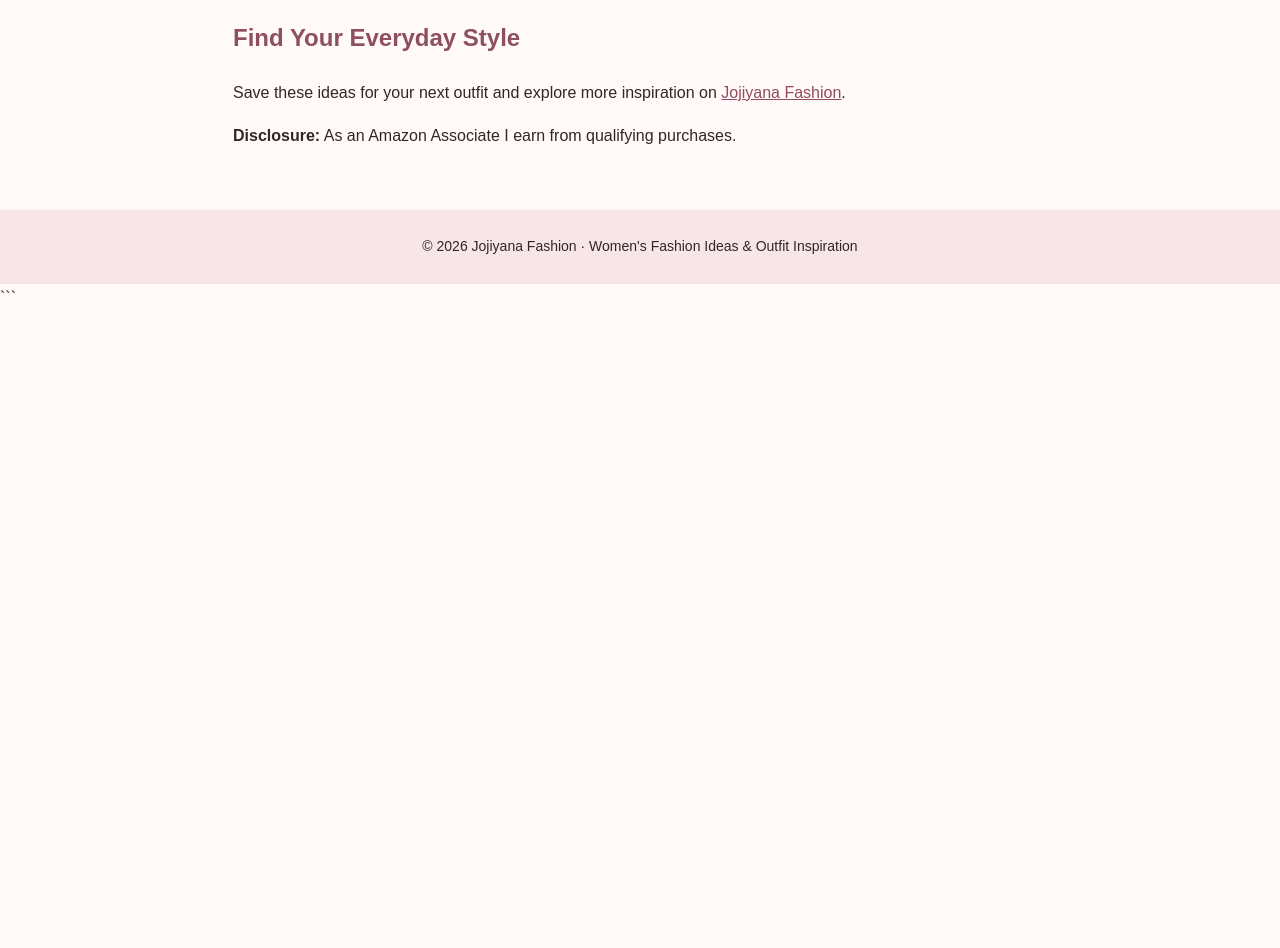
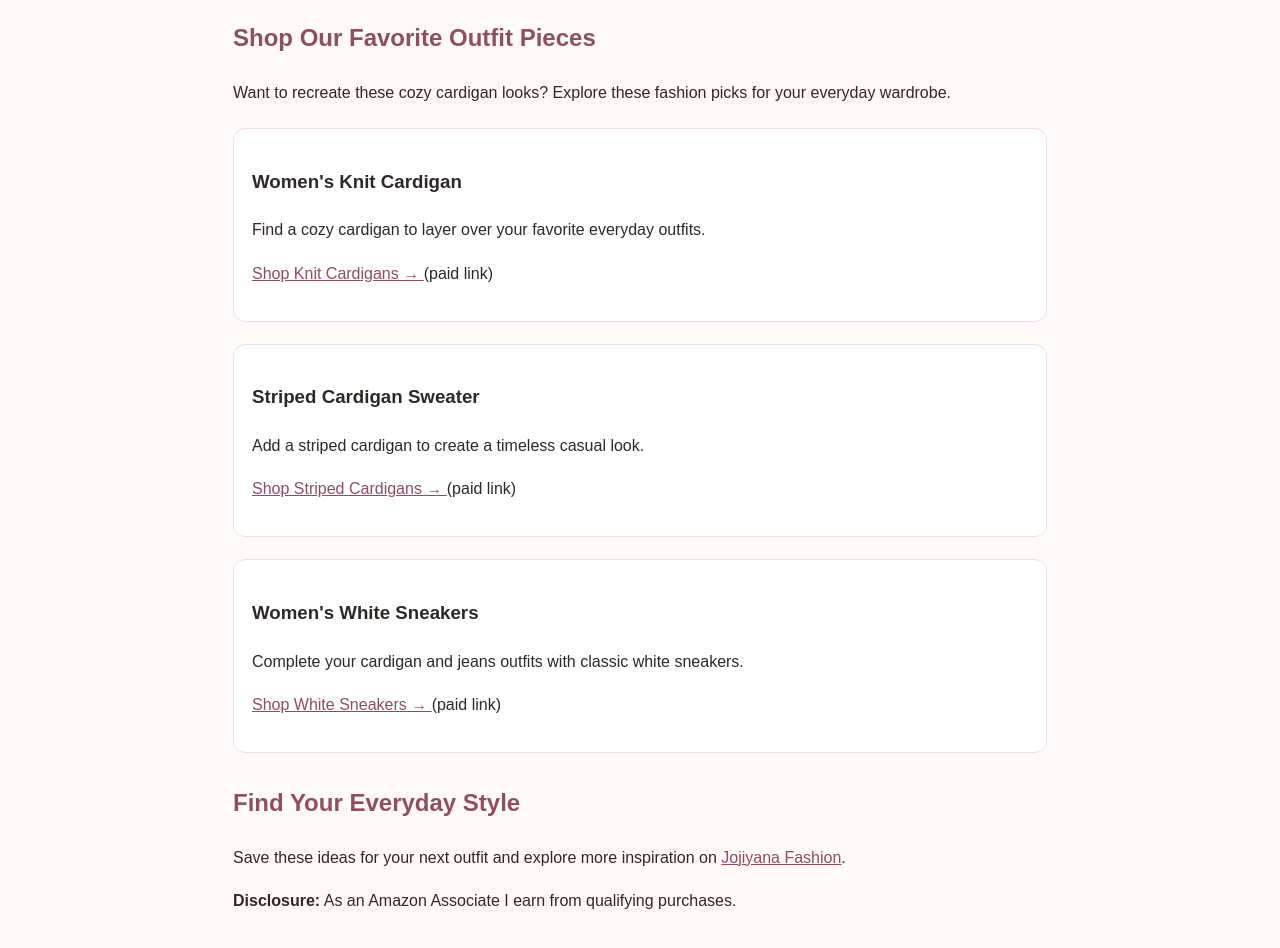
Before and after one commit to jstcreationss-cyber/jojiyana-fashion, a plain HTML site: page cardigan-sweater-outfits.html in a window 1280 px wide. Shown: the part 4420-5368 px from the top of the page. Before the commit the page ends 4731 px from the top, so only its background shows below. Drawn offline with Linux system fonts and the light colour scheme.

Commit message:
Update cardigan-sweater-outfits.html

```diff
--- a/cardigan-sweater-outfits.html
+++ b/cardigan-sweater-outfits.html
@@ -143,7 +143,45 @@
       cream, brown, gray and navy. Add a patterned cardigan when you want
       your outfit to stand out.
     </div>
+    <h2>Shop Our Favorite Outfit Pieces</h2>
 
+    <p>
+      Want to recreate these cozy cardigan looks?
+      Explore these fashion picks for your everyday wardrobe.
+    </p>
+
+    <div class="outfit">
+      <h3>Women's Knit Cardigan</h3>
+      <p>Find a cozy cardigan to layer over your favorite everyday outfits.</p>
+      <p>
+        <a href="https://link.amazon/B0hgpxIWU"
+           target="_blank" rel="sponsored nofollow noopener">
+          Shop Knit Cardigans →
+        </a> (paid link)
+      </p>
+    </div>
+
+    <div class="outfit">
+      <h3>Striped Cardigan Sweater</h3>
+      <p>Add a striped cardigan to create a timeless casual look.</p>
+      <p>
+        <a href="https://link.amazon/B07FTvAXn"
+           target="_blank" rel="sponsored nofollow noopener">
+          Shop Striped Cardigans →
+        </a> (paid link)
+      </p>
+    </div>
+
+    <div class="outfit">
+      <h3>Women's White Sneakers</h3>
+      <p>Complete your cardigan and jeans outfits with classic white sneakers.</p>
+      <p>
+        <a href="https://link.amazon/B00dbuPOF"
+           target="_blank" rel="sponsored nofollow noopener">
+          Shop White Sneakers →
+        </a> (paid link)
+      </p>
+    </div>
     <h2>Find Your Everyday Style</h2>
     <p>Save these ideas for your next outfit and explore more inspiration
     on <a href="index.html">Jojiyana Fashion</a>.</p>
```
